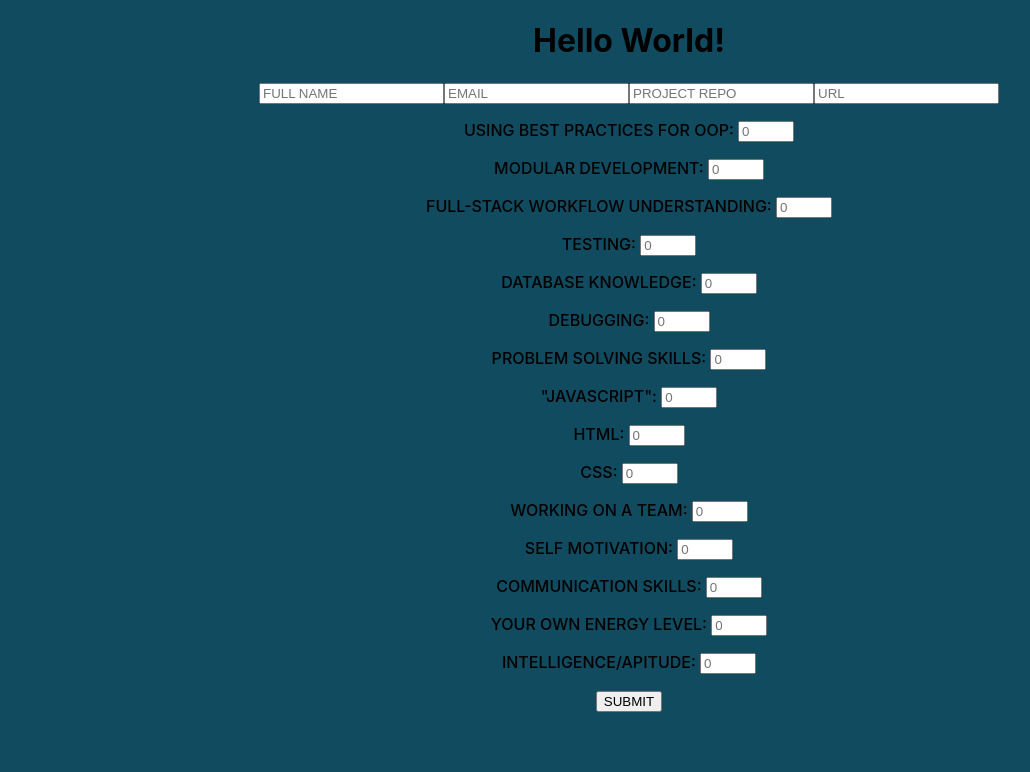
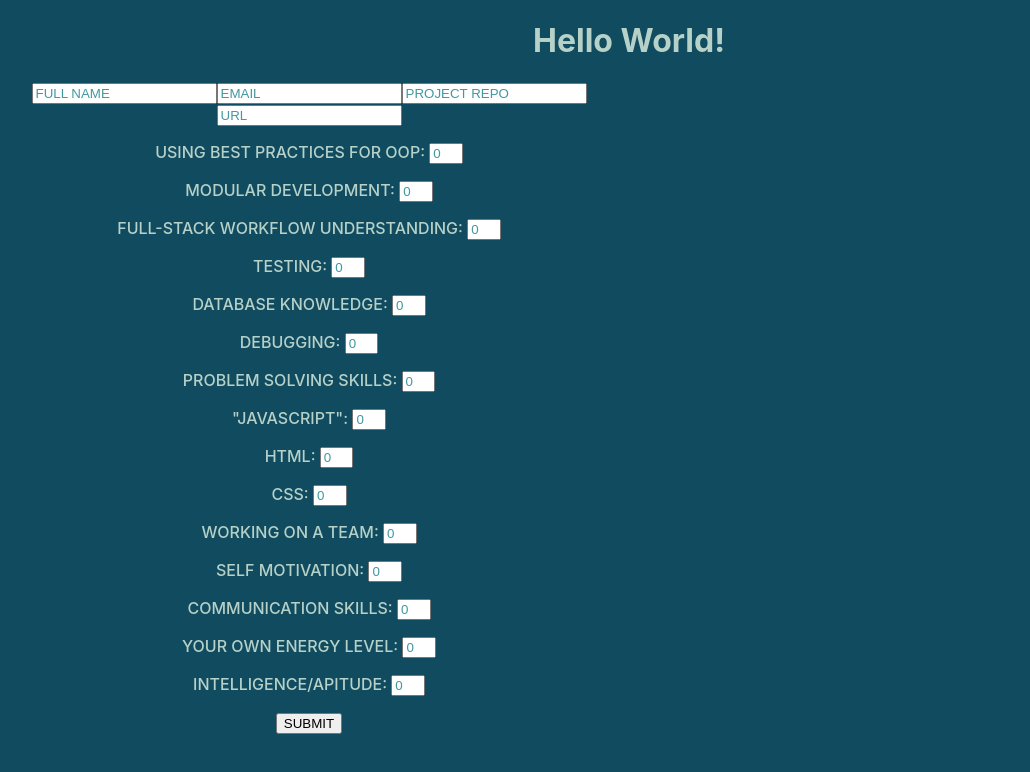
Before and after one commit to edwinsanch33/trim-apprenticeship, a React (Create React App) app: page / in a window 1280 px wide. Shown: the top 772 px of the page, without its empty margins (11-1041 px from the left). Built offline with nearby package versions, Linux system fonts and the light colour scheme.

Commit message:
added some css to match sample UI

```diff
--- a/src/index.css
+++ b/src/index.css
@@ -8,6 +8,18 @@ body {
   -moz-osx-font-smoothing: grayscale;
   background-color: #114B5F;
   text-align: center;
+  color: #B6D1C8;
+}
+.form-box {
+  height: auto;
+  width: 50vw;
+  align-content: center;
+}
+::placeholder {
+  color:#4299A0;
+}
+.ratings {
+  width: 2vw;
 }
 
 code {
```
